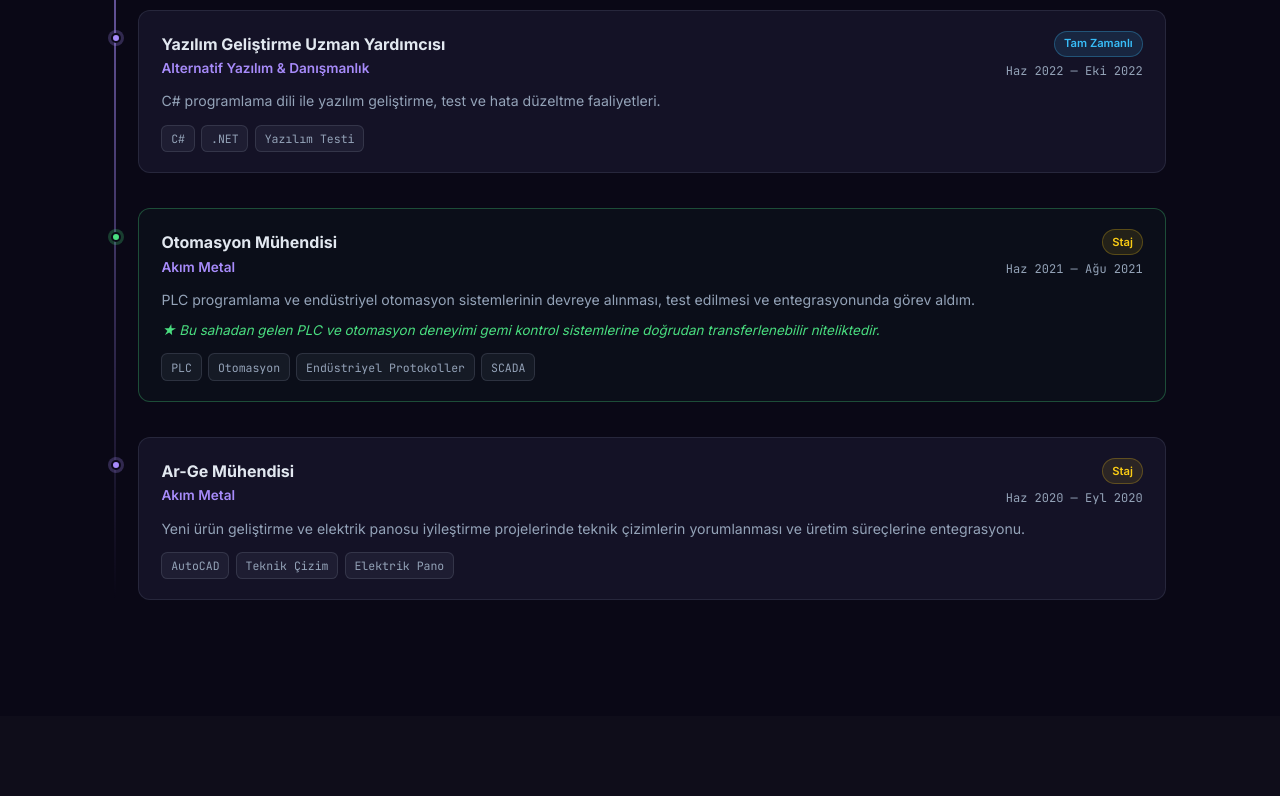
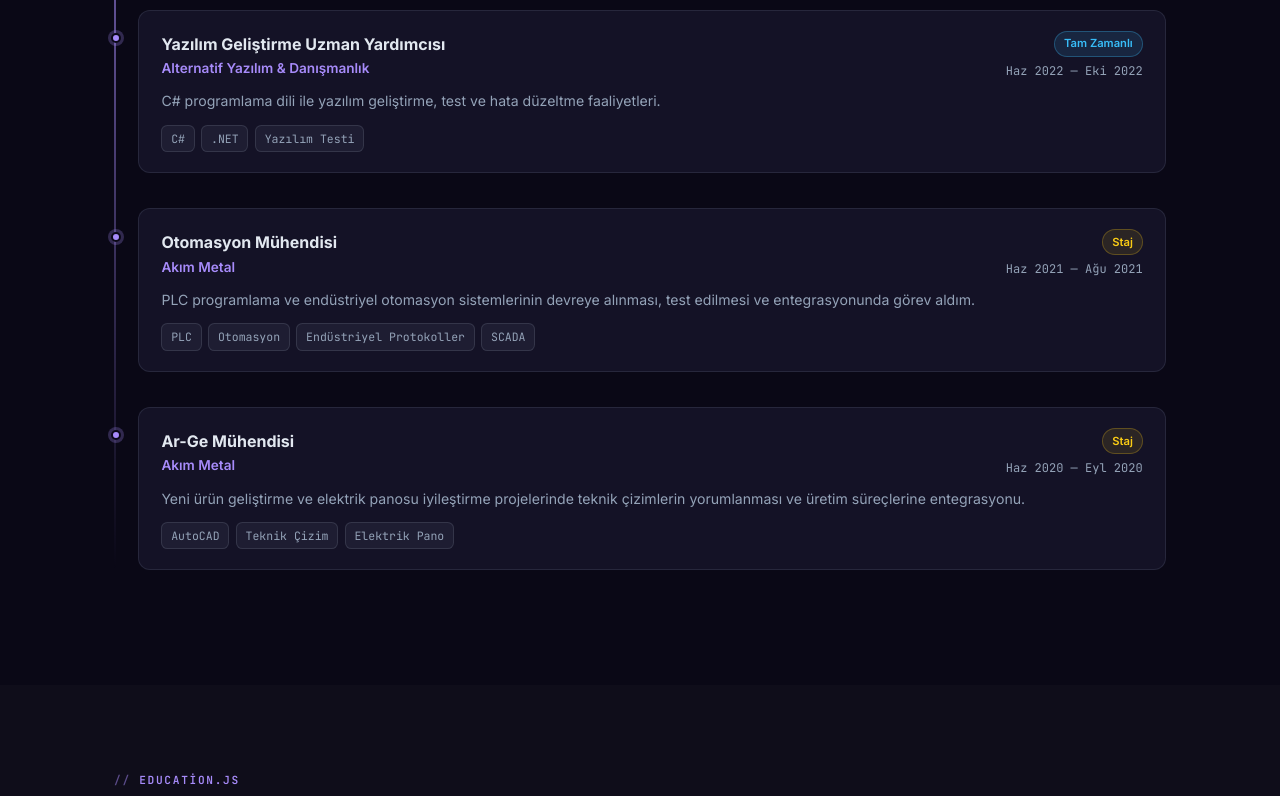
Before and after one commit to ebubekirdemirhan/ebubekirdemirhan.github.io, a plain HTML site: page index.html in a window 1280 px wide. Shown: the part 2417-3213 px from the top of the page. Drawn offline with Linux system fonts and the light colour scheme.

Commit message:
Remove featured style from Otomasyon internship card
Made-with: Cursor

```diff
--- a/index.html
+++ b/index.html
@@ -554,8 +554,8 @@
         </div>
       </div>
 
-      <!-- Otomasyon Mühendisi Staj - FEATURED -->
-      <div class="timeline-item featured">
+      <!-- Otomasyon Mühendisi Staj -->
+      <div class="timeline-item">
         <div class="exp-header">
           <div>
             <div class="exp-title">Otomasyon Mühendisi</div>
@@ -567,7 +567,6 @@
           </div>
         </div>
         <p class="exp-desc">PLC programlama ve endüstriyel otomasyon sistemlerinin devreye alınması, test edilmesi ve entegrasyonunda görev aldım.</p>
-        <p class="exp-highlight">★ Bu sahadan gelen PLC ve otomasyon deneyimi gemi kontrol sistemlerine doğrudan transferlenebilir niteliktedir.</p>
         <div class="tech-tags">
           <span class="tech-tag">PLC</span>
           <span class="tech-tag">Otomasyon</span>
```
